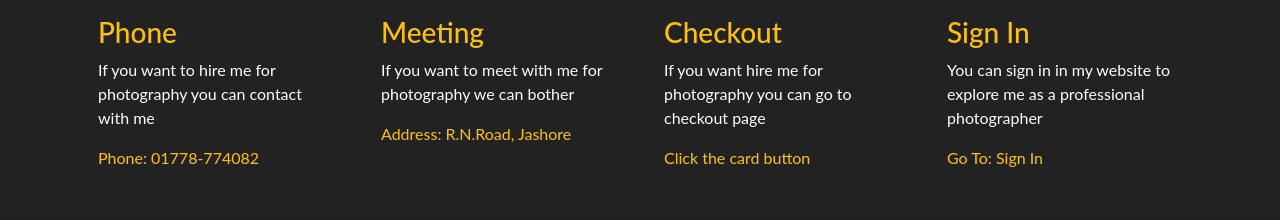
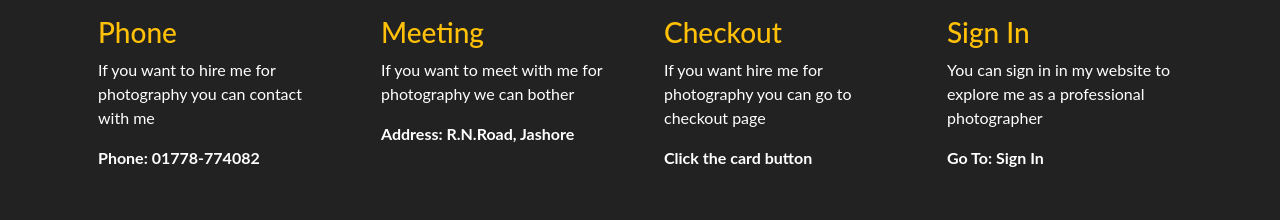
Before and after one commit to shoumikahmed/independent-service-provider-assignment10, a React (Create React App) app: page / in a window 1280 px wide. Shown: the part 880-1100 px from the top of the page. Built offline with nearby package versions, Linux system fonts and the light colour scheme; no server answers.

Commit message:
all style complete

```diff
--- a/src/Pages/Home/Example/Example.js
+++ b/src/Pages/Home/Example/Example.js
@@ -8,22 +8,22 @@ const Example = () => {
                 <div className="col-md-3 text-white p-4 details">
                     <h3 className='text-warning'>Phone</h3>
                     <p>If you want to hire me for photography you can contact with me</p>
-                    <p className='text-warning'>Phone: 01778-774082</p>
+                    <p><strong>Phone: 01778-774082</strong></p>
                 </div>
                 <div className="col-md-3 text-white p-4 details">
                     <h3 className='text-warning'>Meeting</h3>
                     <p>If you want to meet with me for photography we can bother</p>
-                    <p className='text-warning'>Address: R.N.Road, Jashore</p>
+                    <p><strong>Address: R.N.Road, Jashore</strong></p>
                 </div>
                 <div className="col-md-3 text-white p-4 details">
                     <h3 className='text-warning'>Checkout</h3>
                     <p>If you want hire me for photography you can go to checkout page</p>
-                    <p className='text-warning'>Click the card button</p>
+                    <p><strong>Click the card button</strong></p>
                 </div>
                 <div className="col-md-3 text-white p-4 details">
                     <h3 className='text-warning'>Sign In</h3>
                     <p>You can sign in in my website to explore me as a professional photographer</p>
-                    <p className='text-warning'>Go To: Sign In</p>
+                    <p><strong>Go To: Sign In</strong></p>
                 </div>
             </div>
         </section>
```
